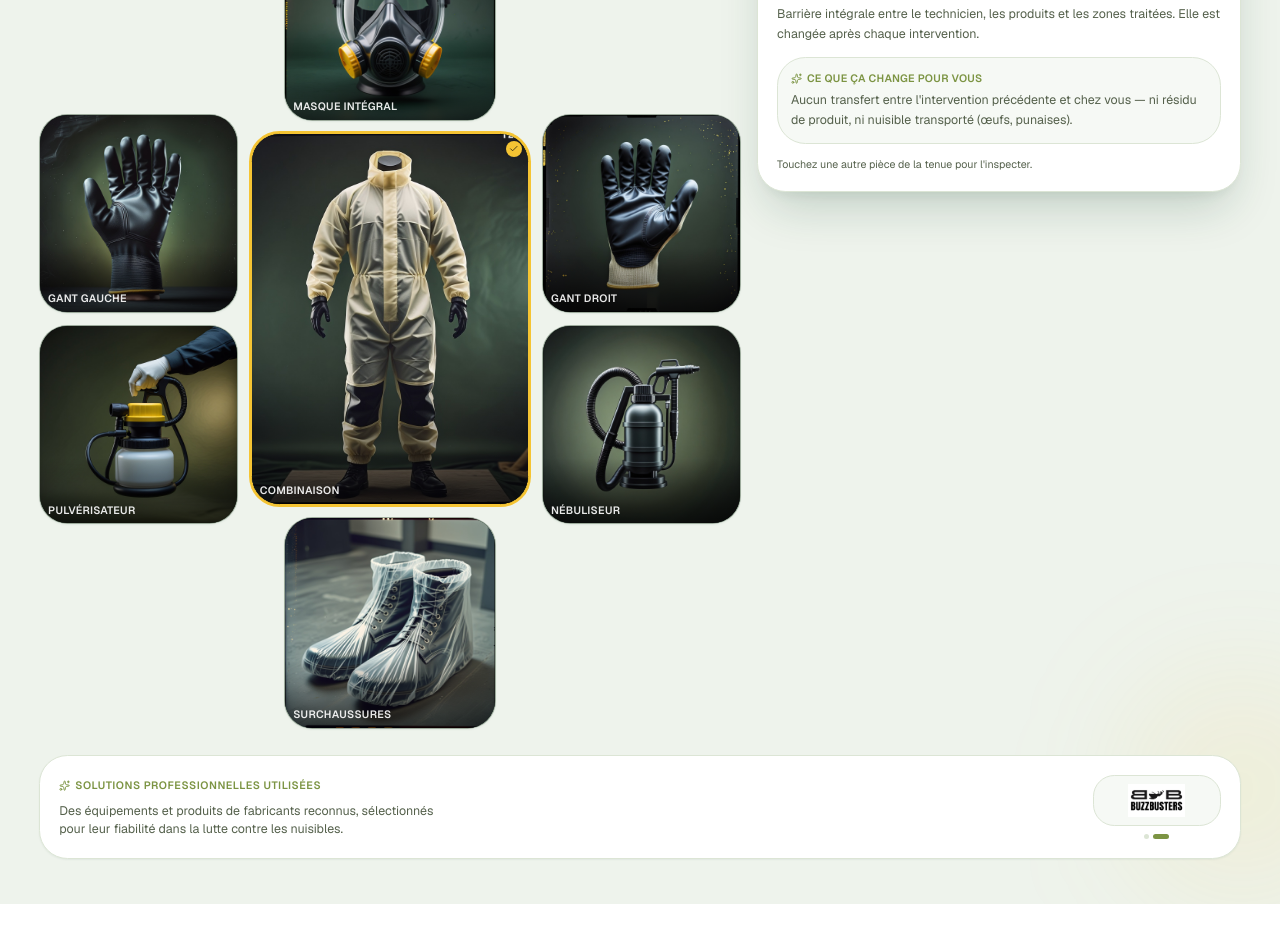
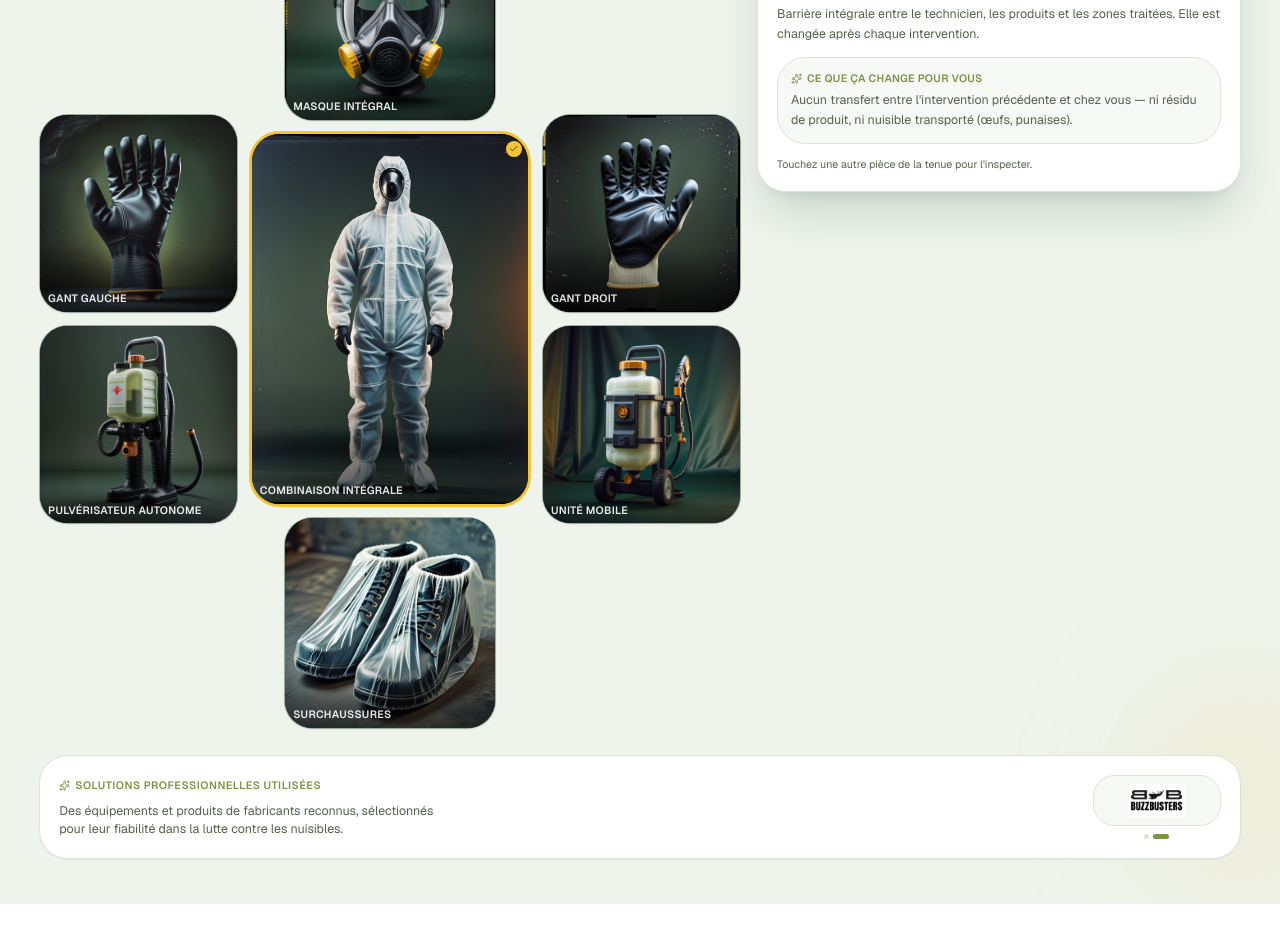
Before and after one commit to Ryad-Cyber/experts-nuisible, a Next.js app: page / in a window 1280 px wide. Shown: the part 2800-3725 px from the top of the page. Built offline with nearby package versions, Linux system fonts and the light colour scheme.

Commit message:
fix: improve equipment carousel and category synchronization

```diff
--- a/src/components/sections/EquipementProfessionnel.tsx
+++ b/src/components/sections/EquipementProfessionnel.tsx
@@ -10,9 +10,9 @@ import { cn } from "@/lib/utils";
 import { technicianPhotos } from "@/data/equipment";
 import { TenueTechnicien } from "./TenueTechnicien";
 
-// Tempo posé : 1,5 s par photo se lisait comme un GIF nerveux — la compétence
-// est calme. Chaque photo respire ~3,6 s avec une lente dérive de zoom.
-const SLIDE_DURATION = 3600;
+// Rythme rapide voulu (~1,5 s par photo) — l'effet cinéma reste porté par le
+// crossfade et la dérive de zoom Ken Burns, qui ne changent pas.
+const SLIDE_DURATION = 1500;
 
 // Preuves opérationnelles concrètes — uniquement des faits déjà revendiqués
 // ailleurs sur le site (Garantie, Hero Certibiocide), jamais de sur-promesse.
--- a/src/components/sections/TenueTechnicien.tsx
+++ b/src/components/sections/TenueTechnicien.tsx
@@ -1,8 +1,8 @@
 "use client";
 
-import { useMemo, useState } from "react";
+import { useEffect, useMemo, useRef, useState } from "react";
 import Image from "next/image";
-import { AnimatePresence, motion, useReducedMotion } from "framer-motion";
+import { AnimatePresence, motion, useInView, useReducedMotion } from "framer-motion";
 import { Check, ShieldCheck, Sparkles } from "lucide-react";
 import {
   EQUIPMENT_FICHE_BY_ID,
@@ -16,6 +16,10 @@ import {
 import { cn } from "@/lib/utils";
 
 const EASE = [0.16, 1, 0.3, 1] as const;
+
+// Rotation automatique des familles : toute la tenue « tourne » (cagoule, gants,
+// combinaison, surchaussures, matériel) tant que le visiteur n'a pas interagi.
+const AUTO_ROTATE_MS = 3800;
 
 // -----------------------------------------------------------------------------
 // Plateau d'inspection de la tenue : combinaison au centre, casque en haut,
@@ -35,6 +39,8 @@ type TileProps = {
 };
 
 function GearTile({ image, alt, label, selected, onSelect, className, sizes }: TileProps) {
+  const reducedMotion = Boolean(useReducedMotion());
+
   return (
     <button
       type="button"
@@ -48,6 +54,17 @@ function GearTile({ image, alt, label, selected, onSelect, className, sizes }: T
         className
       )}
     >
+      {/* Crossfade : l'ancienne variante s'efface pendant que la nouvelle
+          apparaît — même grammaire que le slideshow des techniciens. */}
+      <AnimatePresence initial={false}>
+        <motion.div
+          key={image}
+          initial={{ opacity: 0 }}
+          animate={{ opacity: 1 }}
+          exit={{ opacity: 0 }}
+          transition={{ duration: reducedMotion ? 0.01 : 0.55, ease: EASE }}
+          className="absolute inset-0"
+        >
           <Image
             src={image}
             alt={alt}
@@ -55,13 +72,21 @@ function GearTile({ image, alt, label, selected, onSelect, className, sizes }: T
             sizes={sizes}
             className="object-cover transition-transform duration-500 ease-out group-hover:scale-[1.04]"
           />
+        </motion.div>
+      </AnimatePresence>
       <span
         aria-hidden
         className="pointer-events-none absolute inset-x-0 bottom-0 h-1/3 bg-gradient-to-t from-black/65 to-transparent"
       />
-      <span className="absolute bottom-2 left-2.5 text-[10px] font-semibold uppercase tracking-wide text-white/90 sm:text-xs">
+      <motion.span
+        key={label}
+        initial={{ opacity: 0 }}
+        animate={{ opacity: 1 }}
+        transition={{ duration: reducedMotion ? 0.01 : 0.4 }}
+        className="absolute bottom-2 left-2.5 text-[10px] font-semibold uppercase tracking-wide text-white/90 sm:text-xs"
+      >
         {label}
-      </span>
+      </motion.span>
       {selected && (
         <span className="absolute right-2 top-2 flex size-5 items-center justify-center rounded-full bg-accent text-accent-foreground shadow-sm">
           <Check className="size-3" />
@@ -71,7 +96,7 @@ function GearTile({ image, alt, label, selected, onSelect, className, sizes }: T
   );
 }
 
-// Emplacement d'un outil : crossfade propre quand la famille de nuisibles change.
+// Emplacement d'un outil : glissement + fondu quand la famille change.
 function ToolSlot({
   tool,
   selectedId,
@@ -112,9 +137,13 @@ export function TenueTechnicien() {
   const prefersReducedMotion = Boolean(useReducedMotion());
   const [selectedId, setSelectedId] = useState("combinaison");
   const [context, setContext] = useState<GearContextId>("insectes");
+  // La présentation tourne seule jusqu'à la première interaction : l'utilisateur
+  // qui clique prend la main, la rotation ne redémarre pas dans son dos.
+  const [autoRotate, setAutoRotate] = useState(true);
+  const rootRef = useRef<HTMLDivElement>(null);
+  const inView = useInView(rootRef, { amount: 0.25 });
 
   const tools = useMemo(() => FIELD_TOOLS.filter((tool) => tool.context === context), [context]);
-  const fiche = EQUIPMENT_FICHE_BY_ID[selectedId] ?? EQUIPMENT_FICHE_BY_ID.combinaison;
 
   const pieceBySlot = useMemo(() => {
     const map = new Map<SuitPiece["slot"], SuitPiece>();
@@ -122,12 +151,50 @@ export function TenueTechnicien() {
     return map;
   }, []);
 
+  // La fiche dépend aussi du contexte : en famille « Insectes », le slot casque
+  // présente la cagoule anti-piqûres avec sa propre fiche.
+  const fiche = useMemo(() => {
+    const tool = FIELD_TOOLS.find((entry) => entry.id === selectedId);
+    if (tool) return tool;
+    const piece = SUIT_PIECES.find((entry) => entry.ficheId === selectedId);
+    return (
+      piece?.contextVariants?.[context]?.fiche ??
+      EQUIPMENT_FICHE_BY_ID[selectedId] ??
+      EQUIPMENT_FICHE_BY_ID.combinaison
+    );
+  }, [selectedId, context]);
+
+  // Rotation automatique, uniquement section visible et hors reduced-motion.
+  // setTimeout replanifié à chaque tour : un clic manuel repart d'un cycle plein.
+  useEffect(() => {
+    if (!autoRotate || prefersReducedMotion || !inView) return;
+    const timer = setTimeout(() => {
+      const index = GEAR_CONTEXTS.findIndex((option) => option.id === context);
+      const next = GEAR_CONTEXTS[(index + 1) % GEAR_CONTEXTS.length].id;
+      setContext(next);
+      // Si la fiche ouverte était un outil, sa tuile disparaît avec l'ancienne
+      // famille : on enchaîne sur le premier outil de la nouvelle. Les pièces de
+      // la tenue, elles, restent sélectionnées (leur fiche suit le contexte).
+      setSelectedId((current) => {
+        const isTool = FIELD_TOOLS.some((tool) => tool.id === current);
+        if (!isTool) return current;
+        return FIELD_TOOLS.find((tool) => tool.context === next)?.id ?? current;
+      });
+    }, AUTO_ROTATE_MS);
+    return () => clearTimeout(timer);
+  }, [autoRotate, prefersReducedMotion, inView, context]);
+
+  function handleSelect(id: string) {
+    setAutoRotate(false);
+    setSelectedId(id);
+  }
+
   function changeContext(next: GearContextId) {
+    setAutoRotate(false);
     if (next === context) return;
     setContext(next);
     // Choisir une famille = vouloir voir son matériel : on ouvre directement la
-    // fiche du premier outil, pour que le changement soit lisible immédiatement
-    // (les tuiles seules, sombres et en périphérie, ne suffisent pas).
+    // fiche du premier outil, pour que le changement soit lisible immédiatement.
     const firstTool = FIELD_TOOLS.find((tool) => tool.context === next);
     if (firstTool) setSelectedId(firstTool.id);
   }
@@ -147,14 +214,15 @@ export function TenueTechnicien() {
   function renderPiece(slot: SuitPiece["slot"], index: number, className: string, sizes: string) {
     const piece = pieceBySlot.get(slot);
     if (!piece) return null;
+    const variant = piece.contextVariants?.[context];
     return (
       <motion.div custom={index} variants={tileVariants} className={cn("relative", className)}>
         <GearTile
-          image={piece.image}
-          alt={piece.alt}
-          label={piece.label}
+          image={variant?.image ?? piece.image}
+          alt={variant?.alt ?? piece.alt}
+          label={variant?.label ?? piece.label}
           selected={selectedId === piece.ficheId}
-          onSelect={() => setSelectedId(piece.ficheId)}
+          onSelect={() => handleSelect(piece.ficheId)}
           className="absolute inset-0"
           sizes={sizes}
         />
@@ -163,7 +231,7 @@ export function TenueTechnicien() {
   }
 
   return (
-    <div className="relative mt-10">
+    <div ref={rootRef} className="relative mt-10">
       <div className="mx-auto max-w-2xl text-center">
         <span className="inline-flex items-center gap-2 rounded-full border border-border bg-background/80 px-3.5 py-1.5 text-xs font-semibold uppercase tracking-wider text-secondary shadow-sm backdrop-blur-sm">
           <ShieldCheck className="size-3.5" />
@@ -178,7 +246,7 @@ export function TenueTechnicien() {
         </p>
       </div>
 
-      {/* Sélecteur de famille : adapte le matériel présenté autour de la tenue. */}
+      {/* Sélecteur de famille : adapte la tenue et le matériel présentés. */}
       <div className="mt-5 flex justify-center">
         <div
           role="group"
@@ -231,7 +299,7 @@ export function TenueTechnicien() {
               <ToolSlot
                 tool={tools[0]}
                 selectedId={selectedId}
-                onSelect={setSelectedId}
+                onSelect={handleSelect}
                 reducedMotion={prefersReducedMotion}
               />
             </motion.div>
@@ -251,7 +319,7 @@ export function TenueTechnicien() {
               <ToolSlot
                 tool={tools[1]}
                 selectedId={selectedId}
-                onSelect={setSelectedId}
+                onSelect={handleSelect}
                 reducedMotion={prefersReducedMotion}
               />
             </motion.div>
--- a/src/data/equipment.ts
+++ b/src/data/equipment.ts
@@ -31,6 +31,16 @@ export type GearSlot =
   | "combinaison"
   | "surchaussures";
 
+/** Variante d'une pièce pour une famille de nuisibles donnée. */
+export type SuitPieceVariant = {
+  image: string;
+  alt: string;
+  /** Étiquette de tuile, si elle diffère de la pièce par défaut. */
+  label?: string;
+  /** Fiche dédiée lorsque la pièce change vraiment de nature (ex. cagoule). */
+  fiche?: EquipmentFiche;
+};
+
 /** Tuile de la composition (les deux gants partagent la même fiche). */
 export type SuitPiece = {
   slot: GearSlot;
@@ -38,6 +48,9 @@ export type SuitPiece = {
   image: string;
   alt: string;
   ficheId: string;
+  /** Images alternatives affichées selon la famille sélectionnée — la rotation
+   *  automatique des contextes fait ainsi « tourner » toute la tenue. */
+  contextVariants?: Partial<Record<GearContextId, SuitPieceVariant>>;
 };
 
 export type GearContextId = "rongeurs" | "insectes" | "exterieur";
@@ -87,6 +100,8 @@ export const SUIT_FICHES: EquipmentFiche[] = [
   },
 ];
 
+// NB : les visuels comportant un visage généré (casque3, combinaison3) restent
+// volontairement inutilisés — jamais de faux humain sur le site.
 export const SUIT_PIECES: SuitPiece[] = [
   {
     slot: "casque",
@@ -94,13 +109,33 @@ export const SUIT_PIECES: SuitPiece[] = [
     image: "/casque.jpg",
     alt: "Masque de protection respiratoire intégral avec cartouches filtrantes, posé sur son support",
     ficheId: "casque",
+    contextVariants: {
+      insectes: {
+        image: "/casque2.jpeg",
+        alt: "Cagoule de protection à voilage intégral avec demi-masque respiratoire",
+        label: "Cagoule de protection",
+        fiche: {
+          id: "casque-insectes",
+          name: "Cagoule de protection",
+          why: "Voilage intégral et demi-masque : visage et cou restent hors d'atteinte des piqûres pendant la destruction des nids de guêpes ou de frelons.",
+          benefit:
+            "Le technicien peut approcher le nid calmement et finir le travail — pas d'intervention expédiée sous la menace des piqûres.",
+        },
+      },
+    },
   },
   {
     slot: "gant-gauche",
     label: "Gant gauche",
     image: "/gant_gauche.jpg",
-    alt: "Gant de protection noir, vue de la paume",
+    alt: "Gant de protection renforcé noir, vue de la paume",
     ficheId: "gants",
+    contextVariants: {
+      insectes: {
+        image: "/gant_gauche2.jpeg",
+        alt: "Gant d'application souple pour les traitements de précision, main gauche",
+      },
+    },
   },
   {
     slot: "combinaison",
@@ -108,13 +143,26 @@ export const SUIT_PIECES: SuitPiece[] = [
     image: "/combinaison2.jpeg",
     alt: "Combinaison d'intervention complète avec renforts, présentée prête à enfiler",
     ficheId: "combinaison",
+    contextVariants: {
+      exterieur: {
+        image: "/combinaison.jpg",
+        alt: "Technicien en combinaison intégrale à capuche avec protection respiratoire",
+        label: "Combinaison intégrale",
+      },
+    },
   },
   {
     slot: "gant-droit",
     label: "Gant droit",
     image: "/gant_droit.jpg",
-    alt: "Gant de protection noir à manchette tricotée, vue de la paume",
+    alt: "Gant de protection renforcé à manchette tricotée, vue de la paume",
     ficheId: "gants",
+    contextVariants: {
+      insectes: {
+        image: "/gant_droit2.jpeg",
+        alt: "Gant d'application souple pour les traitements de précision, main droite",
+      },
+    },
   },
   {
     slot: "surchaussures",
@@ -122,6 +170,16 @@ export const SUIT_PIECES: SuitPiece[] = [
     image: "/surchaussure3.jpg",
     alt: "Chaussures de sécurité recouvertes de surchaussures de protection jetables",
     ficheId: "surchaussures",
+    contextVariants: {
+      insectes: {
+        image: "/surchaussure.jpg",
+        alt: "Surchaussures de protection jetables enfilées sur des chaussures de sécurité",
+      },
+      exterieur: {
+        image: "/surchaussure2.jpg",
+        alt: "Surchaussures de protection sur chaussures de sécurité, prêtes pour l'intervention",
+      },
+    },
   },
 ];
 
```
Lines whose indentation alone changed are shown as unchanged.
